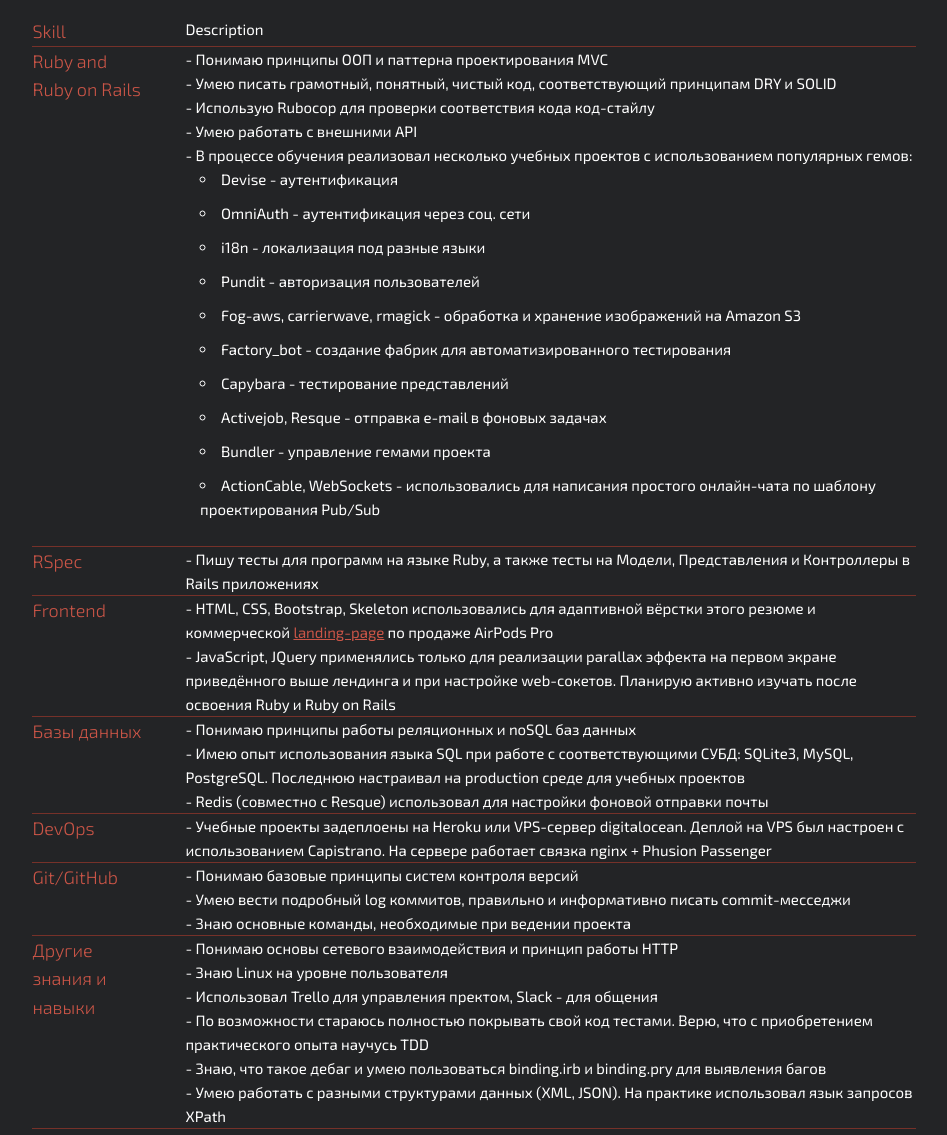
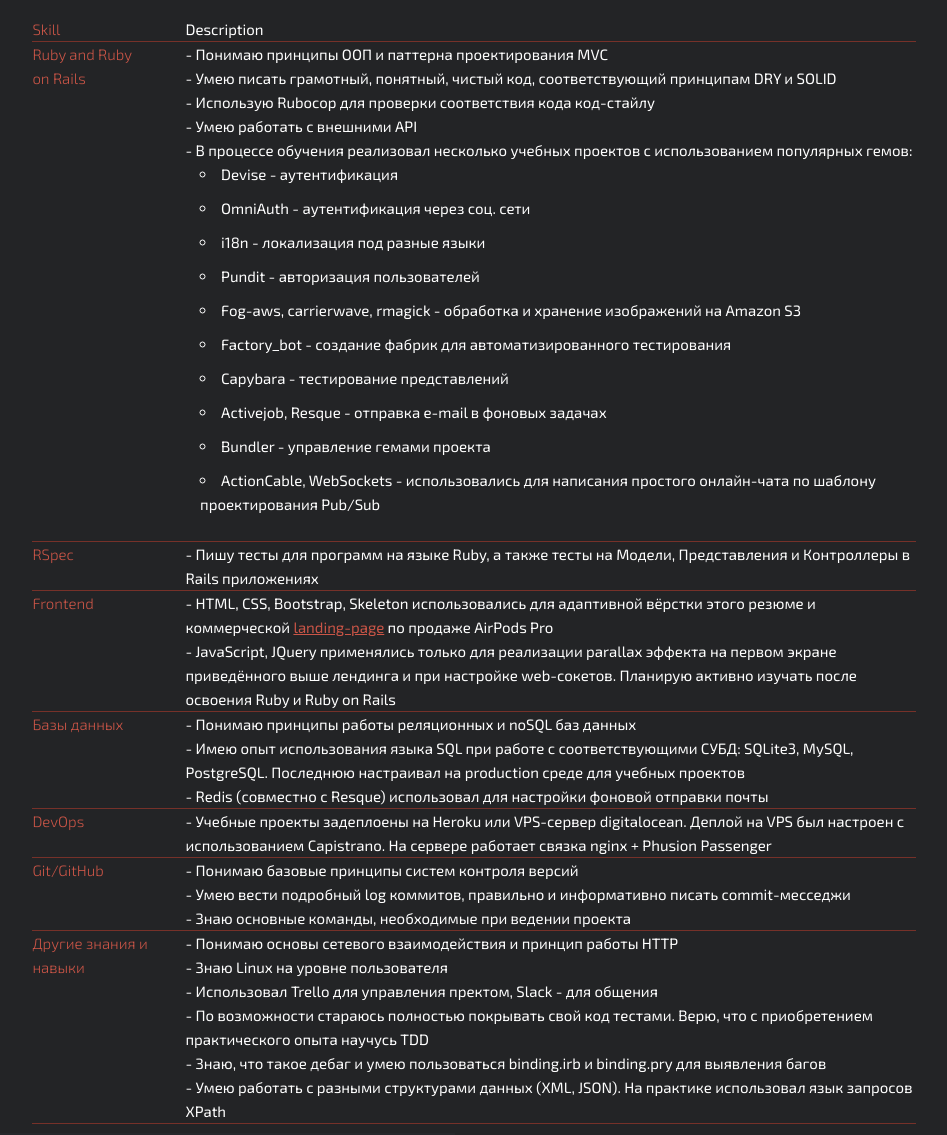
Before and after one commit to zal-lex/cv, a plain HTML site: page index.html in a window 1280 px wide. Shown: the part 484-1619 px from the top of the page, without its empty margins (166-1113 px from the left). Drawn offline with Linux system fonts and the light colour scheme.

Commit message:
Update styles

```diff
--- a/css/custom.css
+++ b/css/custom.css
@@ -62,6 +62,11 @@
   font-size: 1.2em;
 }
 
+.red-small {
+  color: #ca5547;
+  font-weight: 300;
+}
+
 .white {
   font-weight: 300;
   font-size: 1.2em;
--- a/index.html
+++ b/index.html
@@ -42,11 +42,11 @@
       <div id="cv-text">
         <h4>TECHNICAL SKILLS</h4>
         <div class="row underline">
-          <div class="two columns red">Skill</div>
+          <div class="two columns red-small">Skill</div>
           <div class="ten columns">Description</div>
         </div>
         <div class="row underline">
-          <div class="two columns red">Ruby and Ruby on Rails</div>
+          <div class="two columns red-small">Ruby and Ruby on Rails</div>
           <div class="ten columns">
             - Понимаю принципы ООП и паттерна проектирования MVC<br>
             - Умею писать грамотный, понятный, чистый код, соответствующий принципам DRY и SOLID<br>
@@ -68,18 +68,18 @@
           </div>
         </div>
         <div class="row underline">
-          <div class="two columns red">RSpec</div>
+          <div class="two columns red-small">RSpec</div>
           <div class="ten columns">- Пишу тесты для программ на языке Ruby, а также тесты на Модели, Представления и Контроллеры в Rails приложениях</div>
         </div>
         <div class="row underline">
-          <div class="two columns red">Frontend</div>
+          <div class="two columns red-small">Frontend</div>
           <div class="ten columns">
             - HTML, CSS, Bootstrap, Skeleton использовались для адаптивной вёрстки этого резюме и коммерческой <a href="https://zal-lex.github.io/landing_airpodspro/">landing-page</a> по продаже AirPods Pro<br>
             - JavaScript, JQuery применялись только для реализации parallax эффекта на первом экране приведённого выше лендинга и при настройке web-сокетов. Планирую активно изучать после освоения Ruby и Ruby on Rails
           </div>
         </div>
         <div class="row underline">
-          <div class="two columns red">Базы данных</div>
+          <div class="two columns red-small">Базы данных</div>
           <div class="ten columns">
             - Понимаю принципы работы реляционных и noSQL баз данных<br>
             - Имею опыт использования языка SQL при работе с соответствующими СУБД: SQLite3, MySQL, PostgreSQL. Последнюю настраивал на production среде для учебных проектов<br>
@@ -87,13 +87,13 @@
           </div>
         </div>
         <div class="row underline">
-          <div class="two columns red">DevOps</div>
+          <div class="two columns red-small">DevOps</div>
           <div class="ten columns">
             - Учебные проекты задеплоены на Heroku или VPS-сервер digitalocean. Деплой на VPS был настроен с использованием Capistrano. На сервере работает связка nginx + Phusion Passenger
           </div>
         </div>
         <div class="row underline">
-          <div class="two columns red">Git/GitHub</div>
+          <div class="two columns red-small">Git/GitHub</div>
           <div class="ten columns">
             - Понимаю базовые принципы систем контроля версий<br>
             - Умею вести подробный log коммитов, правильно и информативно писать commit-месседжи<br>
@@ -101,7 +101,7 @@
           </div>
         </div>
         <div class="row underline">
-          <div class="two columns red">Другие знания и навыки</div>
+          <div class="two columns red-small">Другие знания и навыки</div>
           <div class="ten columns">
             - Понимаю основы сетевого взаимодействия и принцип работы HTTP<br>
             - Знаю Linux на уровне пользователя<br>
```
